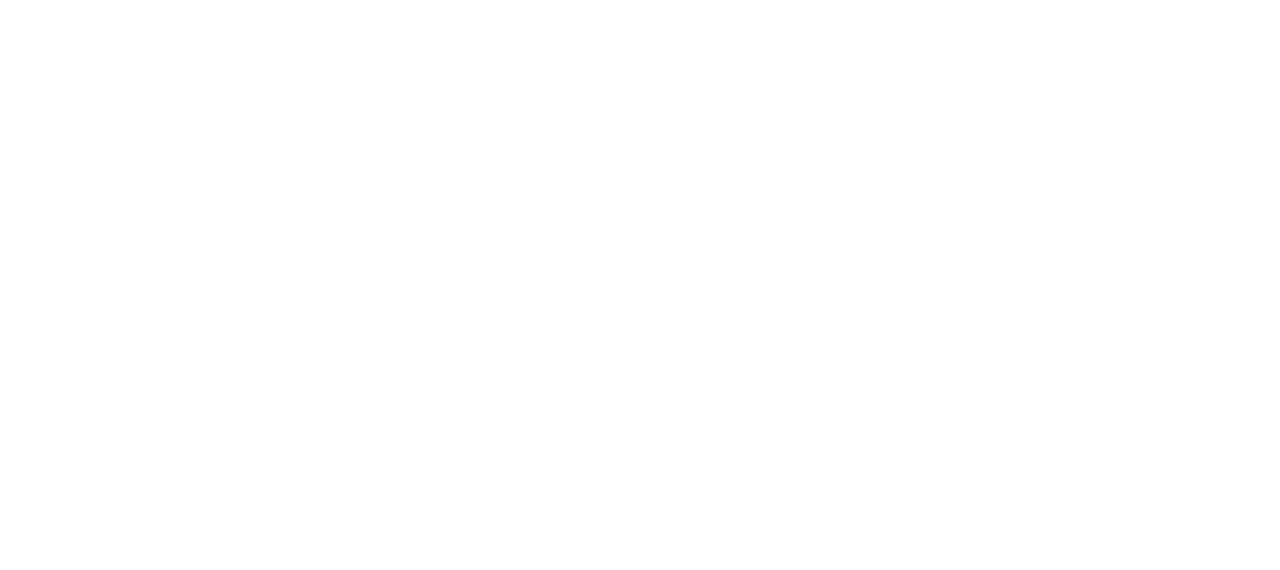
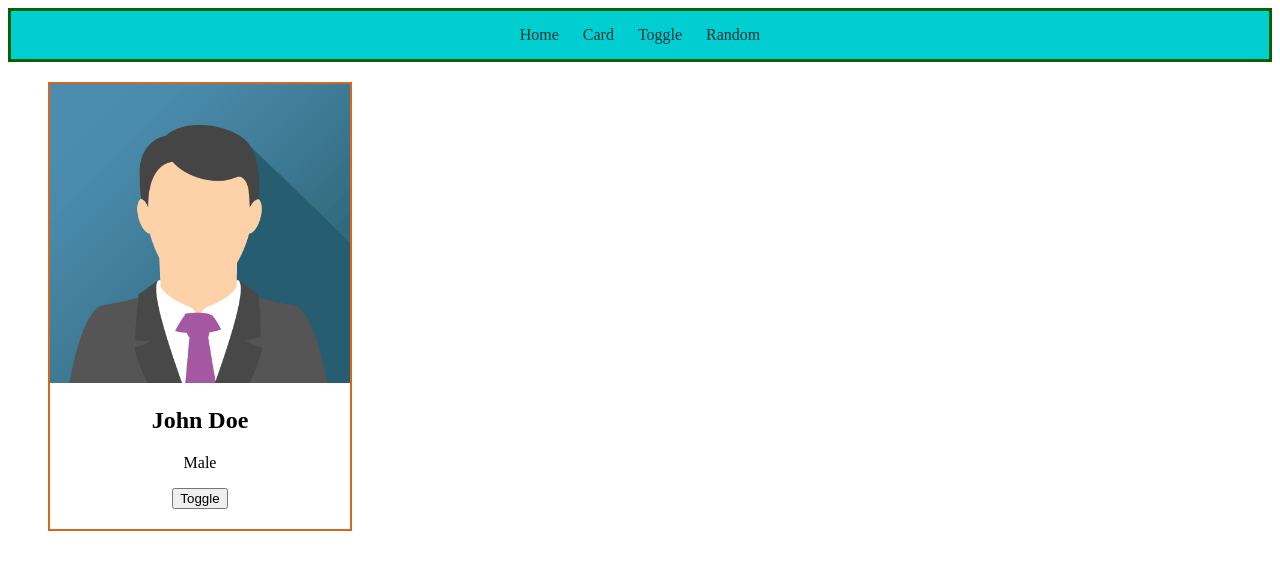
Before and after one commit to Nanditha2305/autosuggest, a website: page frontend/pages/toggle.html in a window 1280 px wide. Drawn offline with Linux system fonts and the light colour scheme.

Commit message:
card updated

```diff
--- a/frontend/css/index.css
+++ b/frontend/css/index.css
@@ -8,7 +8,7 @@ h1{
     color:aqua;
 }
 .Heading-4{
-    color:blueviolet
+    color:#1a052e
 }
 .para{
     border:2px;
@@ -29,7 +29,7 @@ h1{
 }
 .navbar a{
     text-decoration: none;
-    color:cadetblue;
+    color:#061d1ddb;
     padding: 10px;
 }
 .navbar a:hover{
@@ -49,6 +49,9 @@ h1{
 
 }
 .card img{
-    width: 100px;
+    width: 100%;
 
 }
+.card button{
+    margin-bottom: 20px;
+}
--- /dev/null
+++ b/frontend/js/toggle.js
@@ -0,0 +1,30 @@
+var users=[
+    {
+        "name" : "John Doe",
+        "gender" : "Male",
+        "image" : "/images/john.png"
+    },
+    {
+        "name" : "Jane Doe",
+        "gender" : "Female",
+        "image" : "/images/jane.png"
+    }
+]
+
+var curId=0;
+
+function toggle(){
+    //toggle curId from 0 -> 1 & 1 ->0
+    curId=(curId+1) % 2;
+
+    //toggle the rendered user details
+    //image
+    var user=users[curId];
+    document.getElementById("user-img").src=user.image;
+
+    ///name
+    document.getElementById("user-name").innerText=user.name;
+
+    //gender
+    document.getElementById("user-gender").innerText=user.gender;
+}
--- a/frontend/pages/card.html
+++ b/frontend/pages/card.html
@@ -4,19 +4,17 @@
         <meta charset="UTF-8">
         <meta name="viewport" content="width=device-width, initial-scale=1.0">
         <title>Auto suggest</title>
-        <link rel="stylesheet" href="../css/index.css">
+        <link rel="stylesheet" href="../css/index.css";
     </head>
     <body>
         <div class="navbar">
             <a href="/">Home</a>
             <a href="/pages/card.html">Card</a>
-               <a href="">Toggle</a>
+            <a href="/pages/toggle.html">Toggle</a>
             <a href="">Random</a>
-
-
         </div>
         <div class="card">
-                <img src="../images/john.png" ait="user image">
+            <img src="../images/john.png" alt="user image">
             <h2>John Doe</h2>
             <p>Male</p>
         </div>
--- a/frontend/pages/toggle.html
+++ b/frontend/pages/toggle.html
@@ -0,0 +1,32 @@
+<!DOCTYPE html>
+<html lang="en">
+    <head>
+        <meta charset="UTF-8">
+        <meta name="viewport" content="width=device-width, initial-scale=1.0">
+        <title>Auto suggest</title>
+        <link rel="stylesheet" href="../css/index.css">
+    </head>
+    <body>
+        <div class="navbar">
+             <a href="/">Home</a>
+              <a href="/pages/card.html">Card</a>
+               <a href="/pages/Toggle.html">Toggle</a>
+               <a href="">Random</a>
+
+
+            </div>
+            <div class="card">
+                <img id="user-img"
+                src="../images/john.png" ait="user Image">
+
+
+                <h2 id="user-name">John Doe</h2>
+                <p id="user-gender">Male</p>
+
+                <button onclick="toggle()">Toggle</button>
+            </div>
+
+        <script src="js/index.js"></script>
+        <script src="../js/toggle.js"></script>
+    </body>
+</html>
```
Also changed, not shown: frontend/index.html (+1 -1 lines), frontend/images/jane.png (added). Lines whose indentation alone changed are shown as unchanged.
